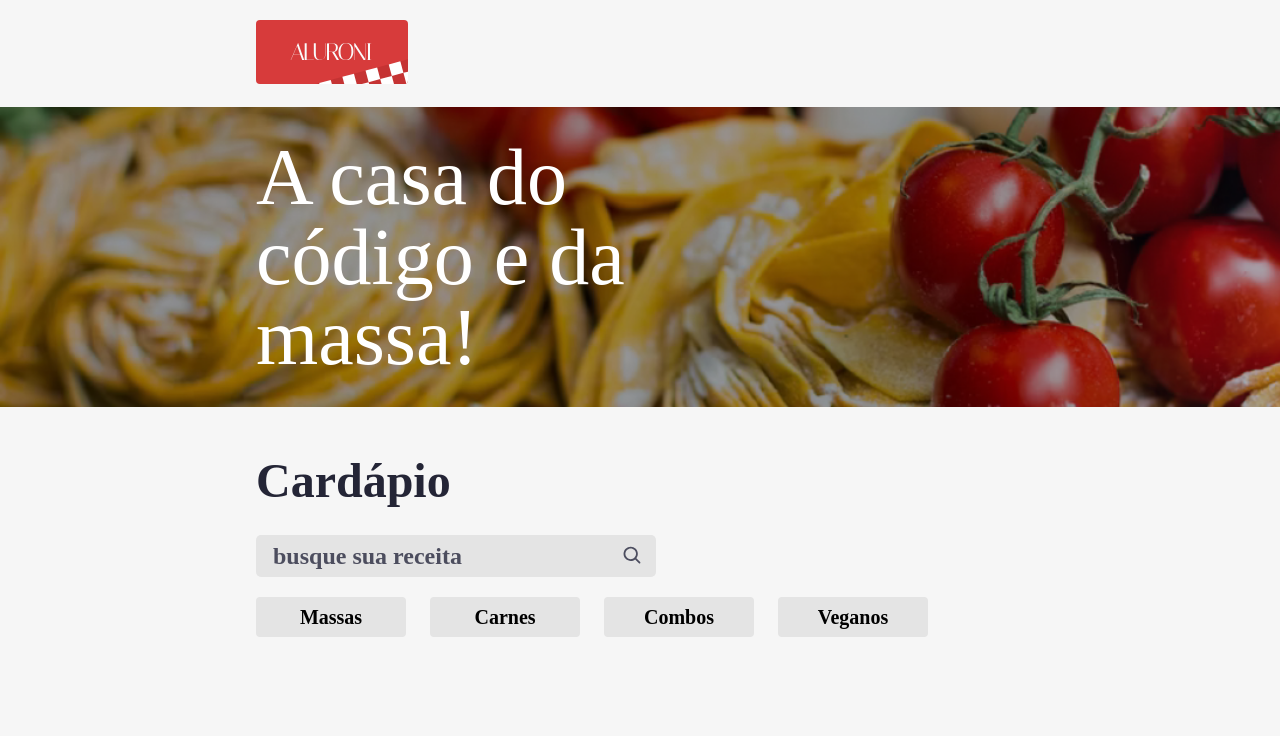
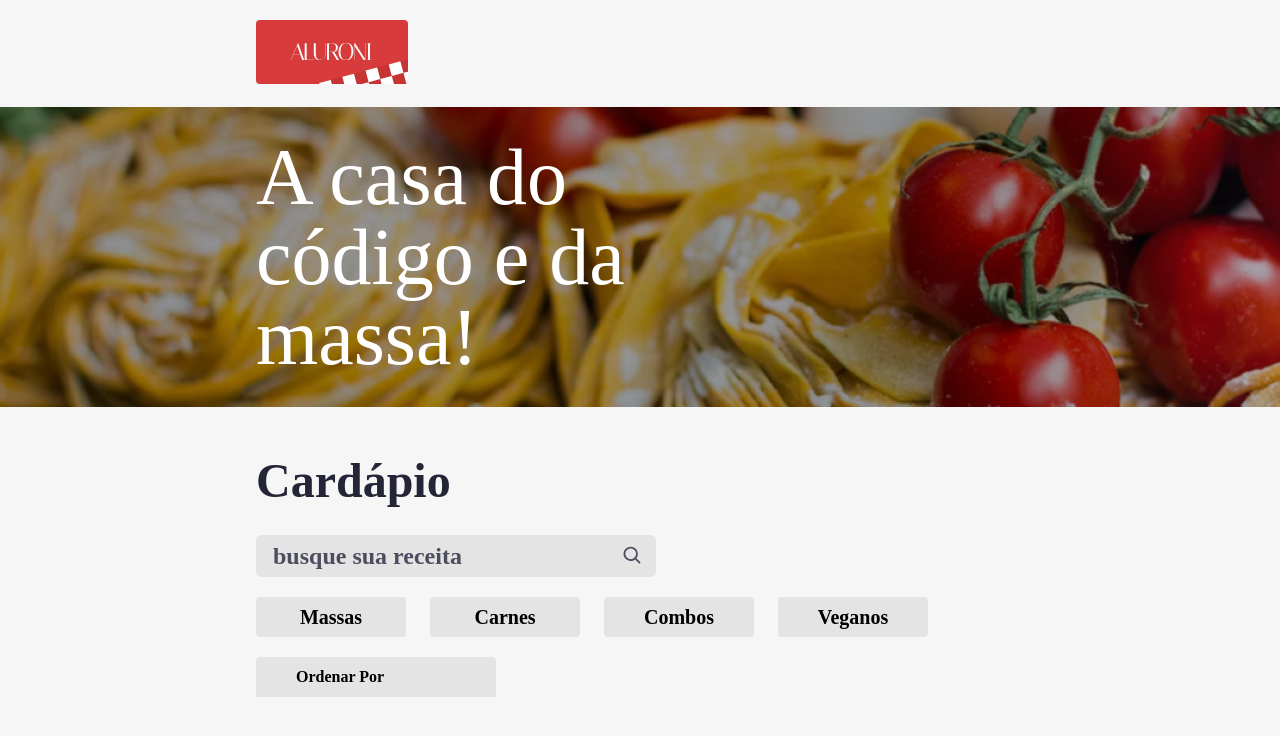
Before and after one commit to jotape-SL/aluroni, a React (Create React App) app: page / in a window 1280 px wide. Shown: the top 736 px of the page. Built offline with nearby package versions, Linux system fonts and the light colour scheme; the HTML template or start-up script is replaced by a standard one.

Commit message:
component build and json

```diff
--- a/src/components/Cardapio/index.tsx
+++ b/src/components/Cardapio/index.tsx
@@ -3,6 +3,7 @@ import { ReactComponent as Logo } from 'assets/logo.svg';
 import Buscador from 'components/Buscador';
 import { useState } from 'react';
 import Filtros from 'components/Filtros';
+import Ordenador from 'components/Ordenador';
 
 function Cardapio() {
   const [busca, setBusca] = useState('');
@@ -22,6 +23,7 @@ function Cardapio() {
         <Buscador busca={busca} setBusca={setBusca} />
         <div className={styles.cardapio__filtros}>
           <Filtros filtro={filtro} setFiltro={setFiltro} />
+          <Ordenador />
         </div>
       </section>
     </main>
--- a/src/components/Ordenador/index.tsx
+++ b/src/components/Ordenador/index.tsx
@@ -1,11 +1,17 @@
 import styles from './Ordenador.module.scss';
-import opcoes from '../Filtros/filtros.json';
+import opcoes from './opscoes.json';
 
 function Ordenador() {
   return (
-    <button>
-      <span></span>
-      <div></div>
+    <button className={styles.ordenador}>
+      <span>Ordenar Por</span>
+      <div className={styles.ordenador__options}>
+        {opcoes.map((opcao) => (
+          <div className={styles.ordenador__option} key={opcao.value}>
+            {opcao.nome}
+          </div>
+        ))}
+      </div>
     </button>
   );
 }
--- /dev/null
+++ b/src/components/Ordenador/opscoes.json
@@ -0,0 +1,18 @@
+[
+  {
+    "nome": "",
+    "value": ""
+  },
+  {
+    "nome": "Porção",
+    "value": "porcao"
+  },
+  {
+    "nome": "Qtd. pessoas",
+    "value": "qtd_pessoas"
+  },
+  {
+    "nome": "Preço",
+    "value": "preco"
+  }
+]
```
